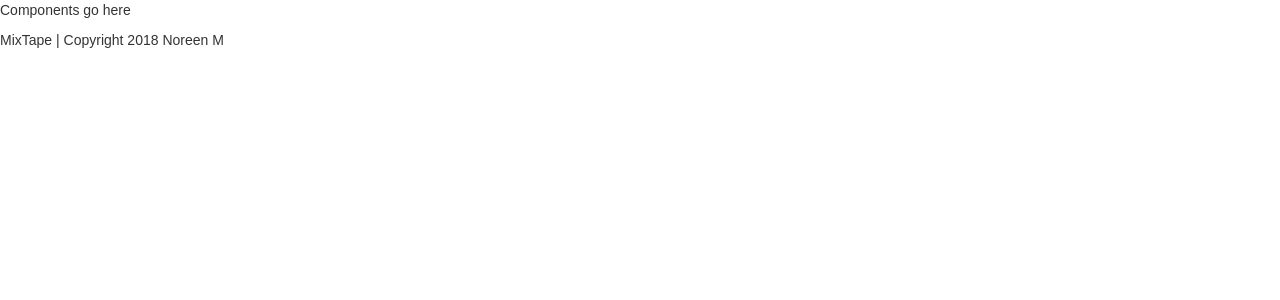
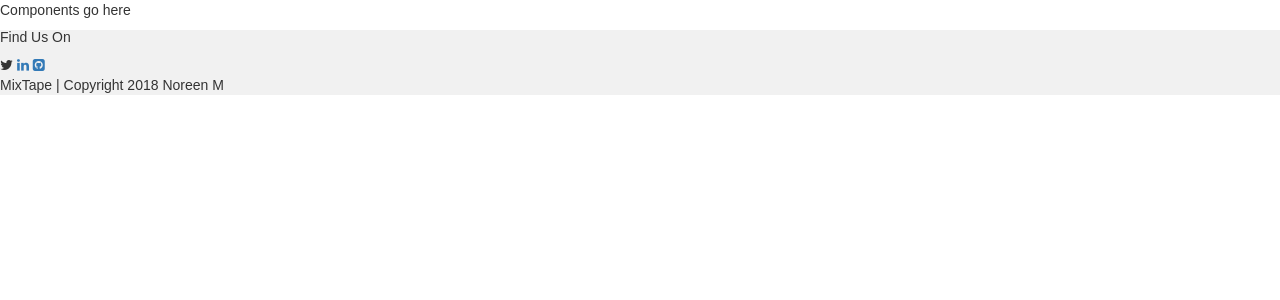
Before and after one commit to Norby257/mixTape, a React (Create React App) app: page / in a window 1280 px wide. Shown: the top 300 px of the page. Built offline with nearby package versions, Linux system fonts and the light colour scheme.

Commit message:
footer complete and font awesome link

```diff
--- a/public/index.html
+++ b/public/index.html
@@ -6,6 +6,9 @@
     <meta name="theme-color" content="#000000">
 
     <link rel="stylesheet" href="https://maxcdn.bootstrapcdn.com/bootstrap/3.3.7/css/bootstrap.min.css" integrity="sha384-BVYiiSIFeK1dGmJRAkycuHAHRg32OmUcww7on3RYdg4Va+PmSTsz/K68vbdEjh4u" crossorigin="anonymous">
+
+    <link rel="stylesheet" href="https://cdnjs.cloudflare.com/ajax/libs/font-awesome/4.7.0/css/font-awesome.min.css">
+
 
     <!--
       manifest.json provides metadata used when your web app is added to the
--- /dev/null
+++ b/src/components/Footer/Footer.css
@@ -0,0 +1,5 @@
+.footer {
+
+    background-color: rgb(241,241, 241)
+
+}
--- a/src/components/Footer/Footer.js
+++ b/src/components/Footer/Footer.js
@@ -1,7 +1,14 @@
 import React from 'react';
-
+import './Footer.css'
 const Footer = () => (
     <footer className="footer">
+    <h5> Find Us On </h5>
+    <div className="w3-xlarge w3-padding-16">
+    <i class="fa fa-twitter w3-hover-opacity"></i>
+    <a href=" linkedin.com/in/nmaddenling/"> <i class="fa fa-linkedin w3-hover-opacity"></i></a>
+    <a href="https://github.com/Norby257" target="_blank"> <i class="fa fa-github-square w3-hover-opacity"></i></a>
+
+    </div>
     <div className="bottom">
     MixTape | Copyright 2018 Noreen M
     </div>
```
